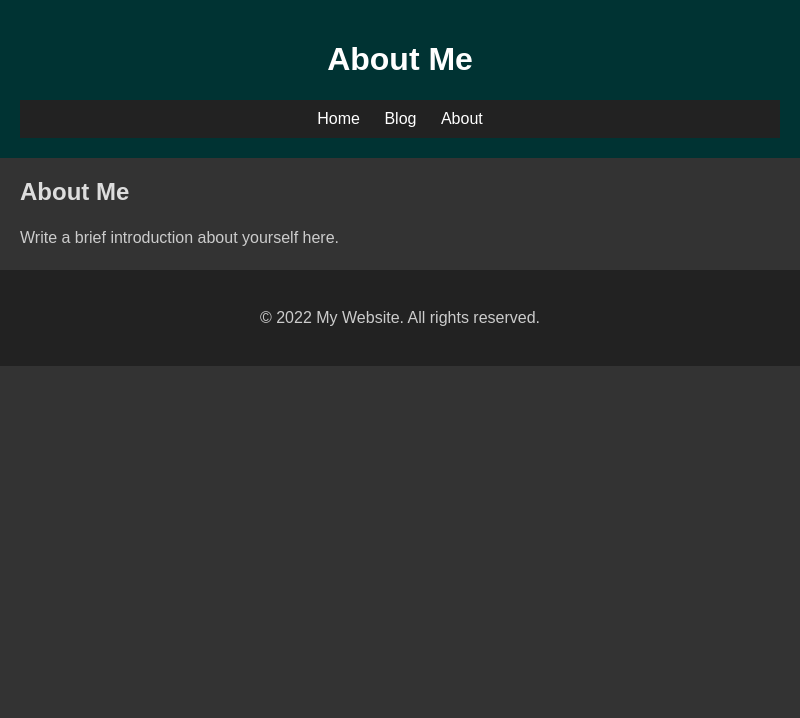
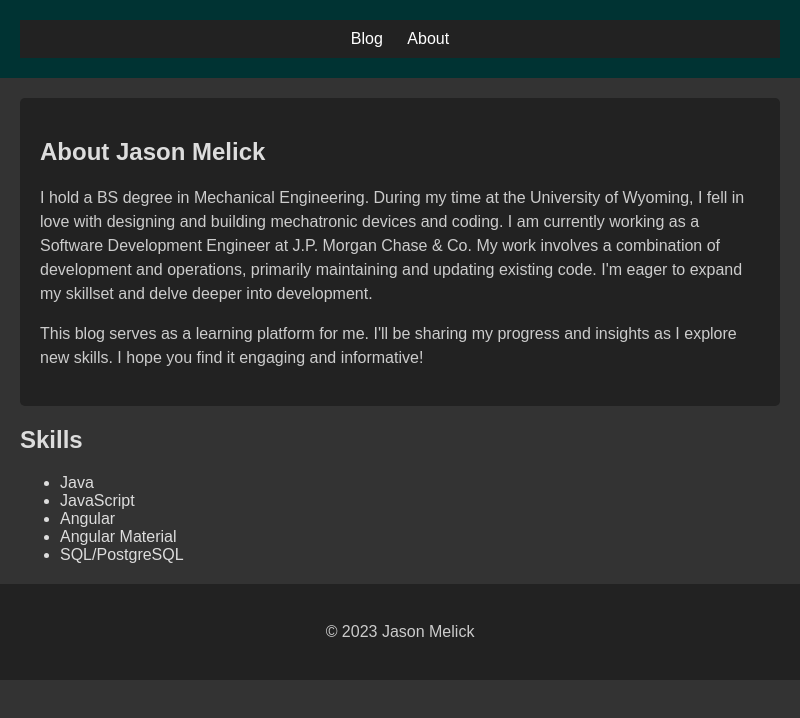
Before and after one commit to Falcon-JasonM/my-electron-app, an Electron app: page about.html in a window 800 px wide. Drawn offline with Linux system fonts and the light colour scheme.

Commit message:
"adding about page content"

```diff
--- a/about.html
+++ b/about.html
@@ -3,30 +3,43 @@
 <head>
     <meta charset="UTF-8">
     <meta name="viewport" content="width=device-width, initial-scale=1.0">
-    <title>About Me</title>
-    <link rel="stylesheet" href="blog.css">
+    <title>About Jason Melick</title>
+    <link rel="stylesheet" href="about_styles.css">
 </head>
 <body>
     <header>
-        <h1>About Me</h1>
         <nav>
-
-                <a href="index.html">Home</a></li>
-                <a href="blog.html">Blog</a></li>
-                <a href="about.html">About</a></li>
-
+            <a href="blog.html">Blog</a>
+            <a href="about.html">About</a>
         </nav>
     </header>
-
-    <main>
-        <section>
-            <h2>About Me</h2>
-            <p>Write a brief introduction about yourself here.</p>
+    <main class="about">
+        <section class="about-section">
+            <h2>About Jason Melick</h2>
+            <p>
+                I hold a BS degree in Mechanical Engineering. During my time at the University of Wyoming, I fell in love with designing and building mechatronic devices and coding.
+                I am currently working as a Software Development Engineer at J.P. Morgan Chase & Co. My work involves a combination of development and operations, primarily maintaining and updating existing code. I'm eager to expand my skillset and delve deeper into development.
+            </p>
+            <p>
+                This blog serves as a learning platform for me. I'll be sharing my progress and insights as I explore new skills. I hope you find it engaging and informative!
+            </p>
         </section>
+        <section class="skills-section">
+            <h2>Skills</h2>
+            <ul>
+                <li>Java</li>
+                <li>JavaScript</li>
+                <li>Angular</li>
+                <li>Angular Material</li>
+                <li>SQL/PostgreSQL</li>
+                <!-- Include your other skills here -->
+            </ul>
+        </section>
+        <!-- Add more sections for work experience, education, etc. -->
     </main>
-
     <footer>
-        <p>&copy; 2022 My Website. All rights reserved.</p>
+        <p>&copy; 2023 Jason Melick</p>
     </footer>
+    <script src="about_script.js"></script>
 </body>
 </html>
--- /dev/null
+++ b/about_styles.css
@@ -0,0 +1,56 @@
+/* Dark theme for the About page */
+body {
+    font-family: Arial, sans-serif;
+    margin: 0;
+    padding: 0;
+    background-color: #333;
+    color: #ddd;
+}
+
+header {
+    background-color: #003333;
+    color: #fff;
+    padding: 20px;
+    text-align: center;
+}
+
+nav {
+    background-color: #222;
+    color: #fff;
+    padding: 10px;
+    text-align: center;
+}
+
+nav a {
+    color: #fff;
+    text-decoration: none;
+    margin: 0 10px;
+}
+
+main {
+    margin: 20px;
+}
+
+.about-section {
+    background-color: #222;
+    padding: 20px;
+    border-radius: 5px;
+    margin-bottom: 20px;
+}
+
+h2 {
+    color: #ddd;
+}
+
+p {
+    line-height: 1.5;
+    color: #ccc;
+}
+
+footer {
+    background-color: #222;
+    color: #ccc;
+    padding: 20px;
+    text-align: center;
+}
+/* Other styles remain similar to the blog styles */
--- a/blog.css
+++ b/blog.css
@@ -33,7 +33,7 @@ main {
 
 article {
     margin-bottom: 20px;
-    background-color: #444; /* Darker background color for articles */
+    background-color: #222; /* Darker background color for articles */
     padding: 15px;
     border-radius: 5px;
 }
```
Also changed, not shown: blog.html (+2 -2 lines).
